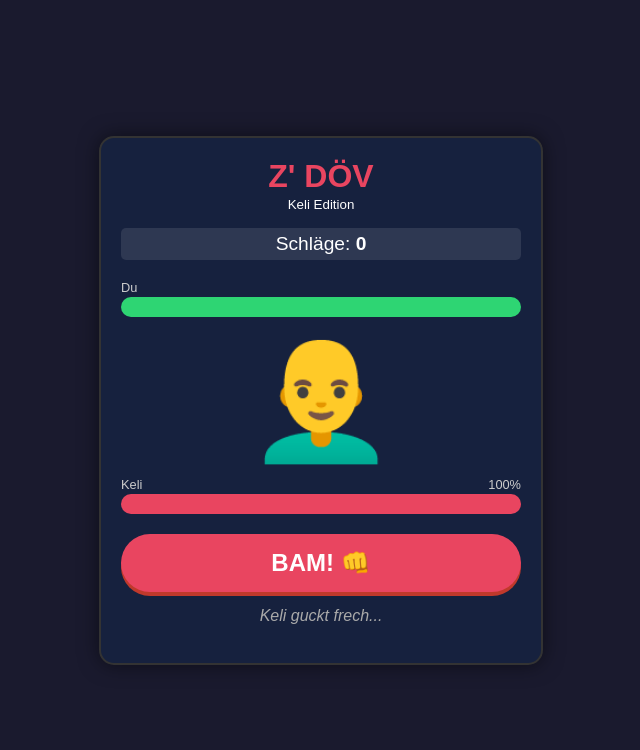
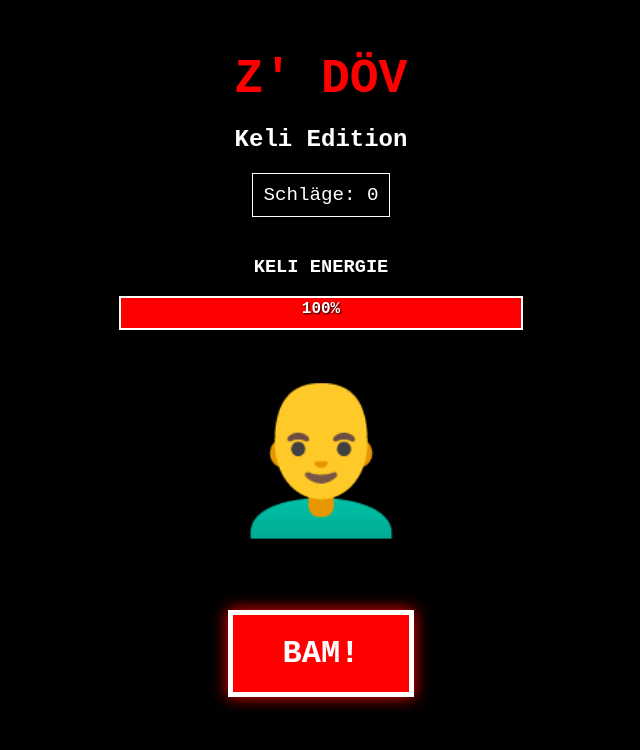
Before and after one commit to tr489/Z99, a plain HTML site: page index.html in a window 1280 px wide. Shown: the whole page, without its empty margins (319-959 px from the left). Drawn offline with Linux system fonts and the light colour scheme.

Commit message:
Update index.html

```diff
--- a/index.html
+++ b/index.html
@@ -2,280 +2,204 @@
 <html lang="de">
 <head>
     <meta charset="UTF-8">
-    <meta name="viewport" content="width=device-width, initial-scale=1.0">
-    <title>Z' DÖV - Keli Edition</title>
+    <meta name="viewport" content="width=device-width, initial-scale=1.0, user-scalable=no">
+    <title>Z' DÖV</title>
     <style>
-        /* --- HIER IST DAS DESIGN (CSS) --- */
-        :root {
-            --bg-color: #1a1a2e;
-            --card-bg: #16213e;
-            --text-color: #fff;
-            --accent-color: #e94560;
-            --green: #2ed573;
+        body {
+            background-color: black;
+            color: white;
+            font-family: "Courier New", Courier, monospace; /* Hacker-Style Font */
+            text-align: center;
+            margin: 0;
+            padding: 20px;
+            overflow: hidden; /* Kein Scrollen */
+            user-select: none;
         }
 
-        body {
-            font-family: Arial, sans-serif;
-            background-color: var(--bg-color);
-            color: var(--text-color);
-            display: flex;
-            flex-direction: column;
-            align-items: center;
-            justify-content: center;
-            min-height: 100vh;
-            margin: 0;
-            user-select: none; /* Kein Text markieren */
+        h1 {
+            color: red;
+            font-size: 3rem;
+            margin-bottom: 10px;
+            text-transform: uppercase;
         }
 
-        .game-card {
-            background-color: var(--card-bg);
-            padding: 20px;
-            border-radius: 15px;
-            box-shadow: 0 0 20px rgba(0,0,0,0.5);
-            text-align: center;
-            width: 90%;
-            max-width: 400px;
-            border: 2px solid #333;
-        }
-
-        h1 { margin: 0; color: var(--accent-color); font-size: 2rem; text-transform: uppercase; }
-
-        .score-board {
+        .stats {
             font-size: 1.2rem;
-            margin: 15px 0;
-            background: rgba(255,255,255,0.1);
-            padding: 5px;
-            border-radius: 5px;
-        }
-
-        /* Das Spielfeld */
-        .arena {
-            display: flex;
-            flex-direction: column;
-            align-items: center;
-            gap: 10px;
-            margin: 20px 0;
-        }
-
-        /* Der Glatzkopf */
-        #keli-face {
-            font-size: 120px; /* Hier Größe ändern */
-            cursor: pointer;
-            transition: transform 0.1s;
-            line-height: 1;
-            margin: 10px 0;
+            margin-bottom: 20px;
+            border: 1px solid white;
+            padding: 10px;
             display: inline-block;
         }
 
-        /* Animation beim Schlag */
-        .hit-anim {
-            transform: scale(0.9) rotate(15deg);
+        /* Der Glatzkopf Bereich */
+        .enemy-container {
+            margin: 30px auto;
+            height: 200px;
+            display: flex;
+            align-items: center;
+            justify-content: center;
         }
 
-        .dead-anim {
+        #face {
+            font-size: 150px;
+            cursor: pointer;
+            transition: all 0.1s;
+        }
+
+        /* Animationen */
+        .hit {
+            transform: scale(0.9) rotate(20deg);
+            color: red; /* Wird rot beim Schlag */
+        }
+
+        .dead {
+            transform: rotate(180deg);
             filter: grayscale(100%);
             opacity: 0.5;
-            transform: rotate(180deg);
-            pointer-events: none;
         }
 
-        /* Lebensbalken */
-        .bar-container {
-            width: 100%;
-            background: #333;
-            height: 20px;
-            border-radius: 10px;
-            overflow: hidden;
+        /* Der dicke Button */
+        #hit-btn {
+            background-color: red;
+            color: white;
+            border: 5px solid white;
+            font-size: 2rem;
+            font-weight: bold;
+            padding: 20px 50px;
+            cursor: pointer;
+            text-transform: uppercase;
+            font-family: "Courier New", Courier, monospace;
+            margin-top: 20px;
+            box-shadow: 0 0 15px red;
+        }
+
+        #hit-btn:active {
+            background-color: darkred;
+            transform: scale(0.95);
+        }
+
+        /* Energie Balken simpel */
+        .bar-border {
+            border: 2px solid white;
+            width: 80%;
+            max-width: 400px;
+            height: 30px;
+            margin: 10px auto;
             position: relative;
         }
 
         .bar-fill {
+            background-color: red;
             height: 100%;
             width: 100%;
-            transition: width 0.2s ease, background-color 0.2s;
+            transition: width 0.1s;
         }
 
-        #enemy-bar { background-color: var(--accent-color); }
-        #player-bar { background-color: var(--green); }
-
-        .bar-label {
-            display: flex;
-            justify-content: space-between;
-            font-size: 0.8rem;
-            margin-bottom: 2px;
-            color: #ccc;
+        .bar-text {
+            position: absolute;
+            width: 100%;
+            text-align: center;
+            top: 2px;
+            font-weight: bold;
+            text-shadow: 1px 1px 2px black;
         }
 
-        /* Buttons */
-        .btn {
-            background-color: var(--accent-color);
-            color: white;
-            border: none;
-            padding: 15px 30px;
-            font-size: 1.5rem;
-            border-radius: 50px;
-            cursor: pointer;
-            width: 100%;
-            font-weight: bold;
-            box-shadow: 0 4px 0 #c0392b;
-            transition: transform 0.1s;
-        }
-
-        .btn:active { transform: translateY(4px); box-shadow: none; }
-        .btn:disabled { background-color: #555; box-shadow: none; cursor: not-allowed; }
-
-        .btn-reset { background-color: var(--green); box-shadow: 0 4px 0 #218c74; }
-
         .hidden { display: none; }
-        .log { margin-top: 15px; font-style: italic; min-height: 20px; color: #aaa; }
-
     </style>
 </head>
 <body>
 
-    <div class="game-card">
-        <header>
     <h1>Z' DÖV</h1>
-            <small>Keli Edition</small>
-        </header>
+    <h2>Keli Edition</h2>
 
-        <div class="score-board">
-            Schläge: <strong id="score">0</strong>
+    <div class="stats">
+        Schläge: <span id="score">0</span>
     </div>
 
-        <main class="arena">
-
-            <div style="width: 100%;">
-                <div class="bar-label"><span>Du</span></div>
-                <div class="bar-container">
-                    <div id="player-bar" class="bar-fill"></div>
+    <div>
+        <h3>KELI ENERGIE</h3>
+        <div class="bar-border">
+            <div id="health" class="bar-fill"></div>
+            <div class="bar-text"><span id="hp-text">100</span>%</div>
         </div>
     </div>
 
-            <div id="keli-face">👨‍🦲</div>
-
-            <div style="width: 100%;">
-                <div class="bar-label"><span>Keli</span> <span id="hp-text">100%</span></div>
-                <div class="bar-container">
-                    <div id="enemy-bar" class="bar-fill"></div>
-                </div>
+    <div class="enemy-container">
+        <div id="face">👨‍🦲</div>
     </div>
 
-        </main>
+    <button id="hit-btn" onclick="schlagen()">BAM!</button>
+    <button id="reset-btn" onclick="reset()" class="hidden" style="background:green; color:white; font-size:1.5rem; padding:10px;">NOCHMAL?</button>
 
-        <div class="controls">
-            <button id="hit-btn" class="btn">BAM! 👊</button>
-            <button id="reset-btn" class="btn btn-reset hidden">Nochmal? 🔄</button>
-        </div>
-
-        <p id="msg" class="log">Keli guckt frech...</p>
-    </div>
+    <h3 id="msg" style="color: yellow; min-height: 30px;"></h3>
 
     <script>
-        // Variablen
-        let score = 0;
-        let enemyHp = 100;
-        let playerHp = 100;
-        let isGameOver = false;
+        let hp = 100;
+        let clicks = 0;
+        let face = document.getElementById('face');
+        let bar = document.getElementById('health');
+        let txt = document.getElementById('hp-text');
+        let btn = document.getElementById('hit-btn');
+        let msg = document.getElementById('msg');
+        let resetBtn = document.getElementById('reset-btn');
 
-        // Elemente
-        const face = document.getElementById('keli-face');
-        const scoreEl = document.getElementById('score');
-        const enemyBar = document.getElementById('enemy-bar');
-        const playerBar = document.getElementById('player-bar');
-        const hpText = document.getElementById('hp-text');
-        const msg = document.getElementById('msg');
-        const hitBtn = document.getElementById('hit-btn');
-        const resetBtn = document.getElementById('reset-btn');
+        function schlagen() {
+            if (hp <= 0) return;
 
-        // Klick Events
-        hitBtn.addEventListener('click', attack);
-        face.addEventListener('click', attack); // Man kann auch aufs Gesicht klicken
-        resetBtn.addEventListener('click', restart);
+            // Zähler hoch
+            clicks++;
+            document.getElementById('score').innerText = clicks;
 
-        function attack() {
-            if (isGameOver) return;
+            // Schaden (fester Wert damit es schneller geht)
+            let dmg = Math.floor(Math.random() * 10) + 5;
+            hp = hp - dmg;
+            if (hp < 0) hp = 0;
 
-            // 1. Daten ändern
-            score++;
-            scoreEl.textContent = score;
+            // Update Grafik
+            bar.style.width = hp + "%";
+            txt.innerText = hp;
 
-            // Schaden (Zufall 10-20)
-            let damage = Math.floor(Math.random() * 11) + 10;
-            enemyHp -= damage;
+            // Animation
+            face.classList.add("hit");
+            face.innerText = "😖"; // Gesicht verziehen
 
-            // Spieler verliert etwas Kraft (1-3)
-            playerHp -= Math.floor(Math.random() * 3) + 1;
+            setTimeout(function() {
+                if (hp > 0) {
+                    face.classList.remove("hit");
+                    face.innerText = "👨‍🦲";
+                }
+            }, 150);
 
-            if (enemyHp < 0) enemyHp = 0;
-            if (playerHp < 0) playerHp = 0;
-
-            // 2. Visuelles Update
-            updateBars();
-            animateFace();
-
-            msg.textContent = "PATS! -" + damage + " Schaden!";
-
-            // 3. Check ob tot
-            if (enemyHp <= 0) {
-                gameOver(true);
-            } else if (playerHp <= 0) {
-                gameOver(false);
+            // Ist er K.O.?
+            if (hp <= 0) {
+                kill();
             }
         }
 
-        function animateFace() {
-            face.classList.add('hit-anim');
-            face.textContent = "🤕"; // Aua Gesicht
-
-            setTimeout(() => {
-                face.classList.remove('hit-anim');
-                if (!isGameOver) {
-                    face.textContent = "👨‍🦲"; // Zurück zum Normalen Gesicht
-                }
-            }, 200);
+        function kill() {
+            face.innerText = "😵";
+            face.classList.remove("hit");
+            face.classList.add("dead");
+            btn.classList.add("hidden");
+            resetBtn.classList.remove("hidden");
+            msg.innerText = "KELI IST K.O.!!";
+            document.body.style.backgroundColor = "#220000"; // Hintergrund dunkelrot
         }
 
-        function updateBars() {
-            enemyBar.style.width = enemyHp + "%";
-            playerBar.style.width = playerHp + "%";
-            hpText.textContent = enemyHp + "%";
+        function reset() {
+            hp = 100;
+            clicks = 0;
+            document.getElementById('score').innerText = "0";
+            bar.style.width = "100%";
+            txt.innerText = "100";
 
-            // Rot wenn wenig Leben
-            if (enemyHp < 30) enemyBar.style.backgroundColor = "red";
-        }
+            face.className = ""; // Klassen weg
+            face.innerText = "👨‍🦲";
 
-        function gameOver(won) {
-            isGameOver = true;
-            hitBtn.classList.add('hidden');
-            resetBtn.classList.remove('hidden');
-
-            if (won) {
-                msg.textContent = "🏆 GEWONNEN! Glatze poliert!";
-                face.textContent = "😵"; // K.O. Gesicht
-                face.classList.add('dead-anim');
-            } else {
-                msg.textContent = "💀 VERLOREN! Du bist zu müde.";
-            }
-        }
-
-        function restart() {
-            score = 0;
-            enemyHp = 100;
-            playerHp = 100;
-            isGameOver = false;
-
-            scoreEl.textContent = "0";
-            msg.textContent = "Neues Spiel!";
-
-            face.textContent = "👨‍🦲";
-            face.classList.remove('dead-anim');
-            enemyBar.style.backgroundColor = "#e94560"; // Reset Farbe
-
-            hitBtn.classList.remove('hidden');
-            resetBtn.classList.add('hidden');
-
-            updateBars();
+            btn.classList.remove("hidden");
+            resetBtn.classList.add("hidden");
+            msg.innerText = "";
+            document.body.style.backgroundColor = "black";
         }
     </script>
 </body>
```
Lines whose indentation alone changed are shown as unchanged.
